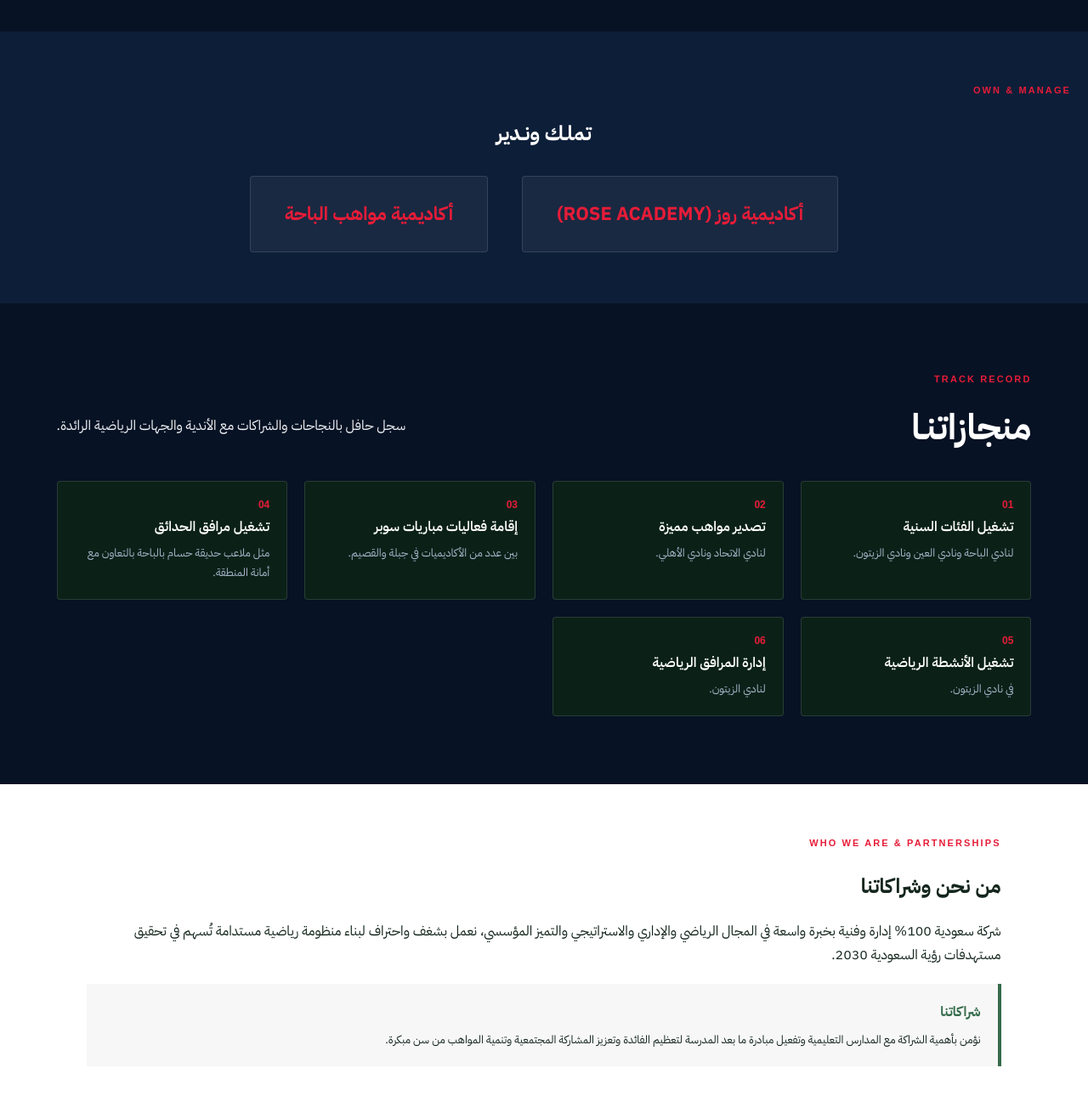
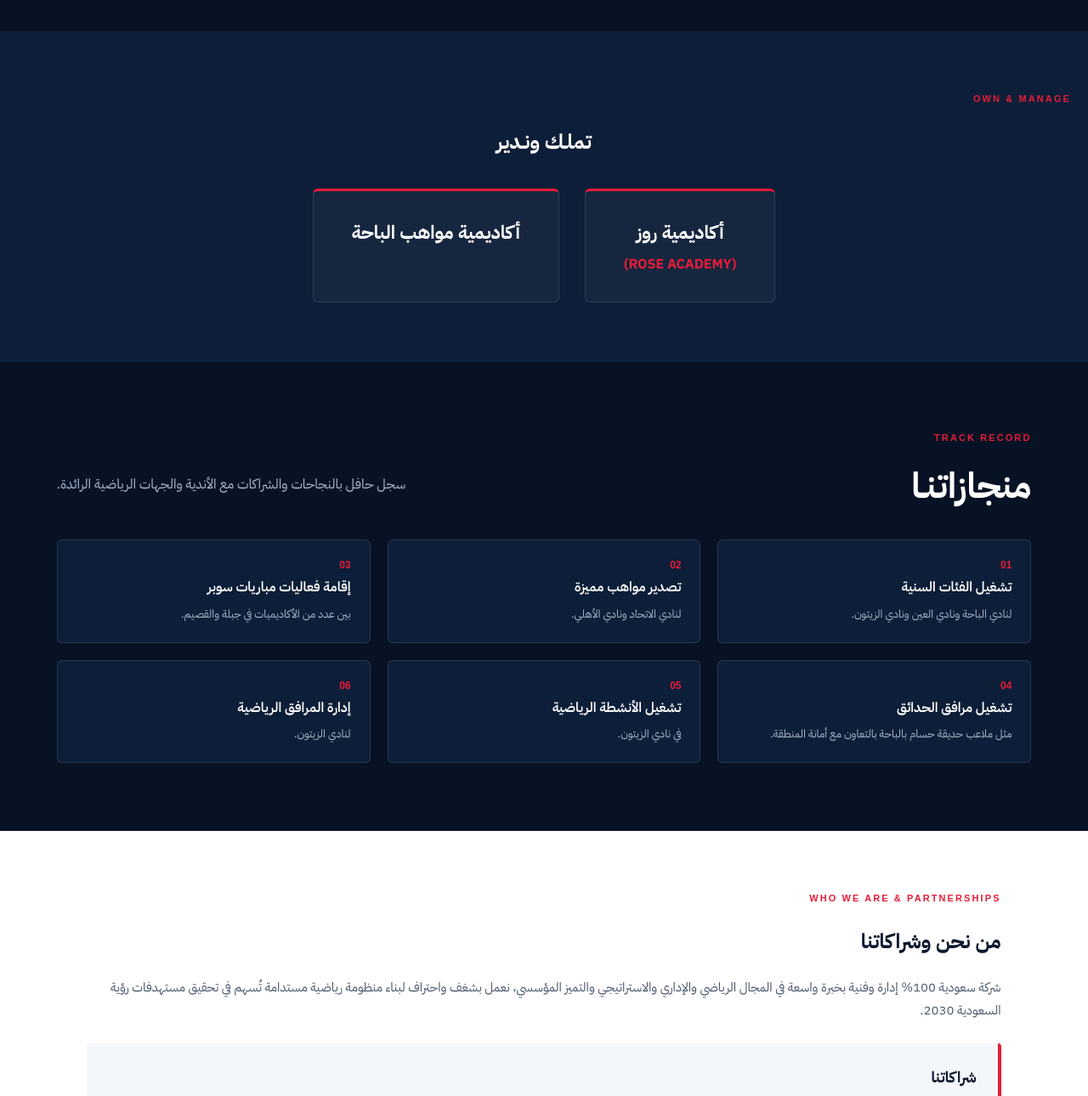
Before and after one commit to saudinational/Shm, a plain HTML site: page index.html in a window 1280 px wide. Shown: the part 1300-2590 px from the top of the page at 85% size. Drawn offline with Linux system fonts and the light colour scheme.

Commit message:
Update index.html

```diff
--- a/index.html
+++ b/index.html
@@ -3,9 +3,9 @@
 <head>
   <meta charset="UTF-8">
   <meta name="viewport" content="width=device-width, initial-scale=1.0">
-  <meta name="theme-color" content="#071511">
+  <meta name="theme-color" content="#071224">
   <meta name="description" content="شركة سهم — لإدارة وتشغيل المنشآت الرياضية والأكاديميات والفعاليات.">
-  <title>شركة سهم | Saham Athletics</title>
+  <title>شركة سهم | Saham</title>
   <link rel="preconnect" href="https://fonts.googleapis.com">
   <link rel="preconnect" href="https://fonts.gstatic.com" crossorigin>
   <link href="https://fonts.googleapis.com/css2?family=IBM+Plex+Sans+Arabic:wght@400;500;600;700&display=swap" rel="stylesheet">
@@ -15,7 +15,7 @@
   <div class="scroll-progress" id="scrollProgress"></div>
   <header class="site-header" id="top">
     <a class="brand" href="#top" aria-label="شركة سهم الرئيسية">
-      <span class="brand-word">سهـم <small>Saham</small></span>
+      <span class="brand-word">سهـ<em>م</em> <small>Saham</small></span>
     </a>
     <nav class="desktop-nav" aria-label="القائمة الرئيسية">
       <a class="active" href="#top">الرئيسية</a>
@@ -32,7 +32,7 @@
   </header>
 
   <main>
-    <!-- صورة الشركة الرئيسية في البداية فقط -->
+    <!-- واجهة الصفحة بأسلوب ألوان سهم الكحلي والأحمر -->
     <section class="hero">
       <div class="hero-image"></div>
       <div class="hero-shade"></div>
@@ -42,8 +42,8 @@
         <h1>شركة سعودية متخصصة...<br><em>نصنع التميز والاستدامة.</em></h1>
         <p class="hero-copy">نقوم بإدارة وتشغيل المنشآت والأكاديميات الرياضية وتقديم الاستشارات الرياضية وتنظيم الفعاليات وفق أفضل الممارسات الإدارية والرياضية لتحقيق الأثر الإيجابي في المجتمع.</p>
         <div class="hero-buttons">
-          <a class="btn btn-light" href="#sectors">استكشف قطاعاتنا <span></span></a>
-          <a class="text-link" href="#contact"><span class="play"></span> تواصل معنا</a>
+          <a class="btn btn-light" href="#sectors">استكشف قطاعاتنا <span>←</span></a>
+          <a class="text-link" href="#contact"><span class="play">▶</span> تواصل معنا</a>
         </div>
       </div>
       <div class="hero-bottom">
@@ -97,16 +97,16 @@
     </section>
 
     <!-- تملك وندير -->
-    <section class="academy-section" id="projects" style="background: var(--bg2); color: var(--cream);">
-      <div class="academy-copy reveal" style="grid-column: 1/-1; text-align: center; padding: 60px 20px;">
-        <p class="eyebrow dark-eyebrow" style="color: var(--accent);">OWN & MANAGE</p>
-        <h2 style="margin-bottom: 30px;">تملـك ونـدير</h2>
-        <div style="display: flex; justify-content: center; gap: 40px; flex-wrap: wrap; margin-top: 20px;">
-          <div style="background: rgba(255,255,255,0.05); padding: 25px 40px; border: 1px solid var(--line); border-radius: 4px;">
-            <h3 style="color: var(--accent); font-size: 22px; margin: 0;">أكاديمية روز (ROSE ACADEMY)</h3>
+    <section class="academy-section" id="projects">
+      <div class="academy-copy reveal" style="grid-column: 1/-1; text-align: center; padding: 70px 20px;">
+        <p class="eyebrow dark-eyebrow">OWN & MANAGE</p>
+        <h2 style="margin-bottom: 35px;">تملـك ونـدير</h2>
+        <div style="display: flex; justify-content: center; gap: 30px; flex-wrap: wrap;">
+          <div style="background: rgba(255,255,255,0.04); padding: 30px 45px; border: 1px solid var(--line); border-radius: 6px; border-top: 3px solid var(--accent);">
+            <h3 style="color: #fff; font-size: 22px; margin: 0;">أكاديمية روز <span style="color: var(--accent); font-size: 16px; display: block; margin-top: 5px;">(ROSE ACADEMY)</span></h3>
           </div>
-          <div style="background: rgba(255,255,255,0.05); padding: 25px 40px; border: 1px solid var(--line); border-radius: 4px;">
-            <h3 style="color: var(--accent); font-size: 22px; margin: 0;">أكاديمية مواهب الباحة</h3>
+          <div style="background: rgba(255,255,255,0.04); padding: 30px 45px; border: 1px solid var(--line); border-radius: 6px; border-top: 3px solid var(--accent);">
+            <h3 style="color: #fff; font-size: 22px; margin: 0;">أكاديمية مواهب الباحة</h3>
           </div>
         </div>
       </div>
@@ -119,36 +119,36 @@
           <p class="eyebrow">TRACK RECORD</p>
           <h2>منجازاتنـا</h2>
         </div>
-        <p>سجل حافل بالنجاحات والشراكات مع الأندية والجهات الرياضية الرائدة.</p>
+        <p style="color: #a8b8cc;">سجل حافل بالنجاحات والشراكات مع الأندية والجهات الرياضية الرائدة.</p>
       </div>
-      <div class="equipment-layout" style="grid-template-columns: 1fr;">
-        <div class="equipment-list reveal" style="display: grid; grid-template-columns: repeat(auto-fit, minmax(250px, 1fr)); gap: 20px;">
-          <div class="equipment-item" style="display:block; background: #0b2118; padding: 20px; border: 1px solid var(--line); border-radius: 4px;">
+      <div class="equipment-layout">
+        <div class="equipment-list reveal" style="display: grid; grid-template-columns: repeat(auto-fit, minmax(280px, 1fr)); gap: 20px;">
+          <div class="equipment-item">
             <span class="item-number">01</span>
             <b>تشغيل الفئات السنية</b>
             <small>لنادي الباحة ونادي العين ونادي الزيتون.</small>
           </div>
-          <div class="equipment-item" style="display:block; background: #0b2118; padding: 20px; border: 1px solid var(--line); border-radius: 4px;">
+          <div class="equipment-item">
             <span class="item-number">02</span>
             <b>تصدير مواهب مميزة</b>
             <small>لنادي الاتحاد ونادي الأهلي.</small>
           </div>
-          <div class="equipment-item" style="display:block; background: #0b2118; padding: 20px; border: 1px solid var(--line); border-radius: 4px;">
+          <div class="equipment-item">
             <span class="item-number">03</span>
             <b>إقامة فعاليات مباريات سوبر</b>
             <small>بين عدد من الأكاديميات في جبلة والقصيم.</small>
           </div>
-          <div class="equipment-item" style="display:block; background: #0b2118; padding: 20px; border: 1px solid var(--line); border-radius: 4px;">
+          <div class="equipment-item">
             <span class="item-number">04</span>
             <b>تشغيل مرافق الحدائق</b>
             <small>مثل ملاعب حديقة حسام بالباحة بالتعاون مع أمانة المنطقة.</small>
           </div>
-          <div class="equipment-item" style="display:block; background: #0b2118; padding: 20px; border: 1px solid var(--line); border-radius: 4px;">
+          <div class="equipment-item">
             <span class="item-number">05</span>
             <b>تشغيل الأنشطة الرياضية</b>
             <small>في نادي الزيتون.</small>
           </div>
-          <div class="equipment-item" style="display:block; background: #0b2118; padding: 20px; border: 1px solid var(--line); border-radius: 4px;">
+          <div class="equipment-item">
             <span class="item-number">06</span>
             <b>إدارة المرافق الرياضية</b>
             <small>لنادي الزيتون.</small>
@@ -157,15 +157,15 @@
       </div>
     </section>
 
-    <!-- من نحن الشراكات -->
-    <section class="governance-section" id="about" style="grid-template-columns: 1fr; background: var(--cream); color: #14261d;">
-      <div class="governance-copy reveal" style="padding: 60px 8%;">
+    <!-- من نحن وشراكاتنا -->
+    <section class="governance-section" id="about">
+      <div class="governance-copy reveal" style="padding: 70px 8%;">
         <p class="eyebrow dark-eyebrow">WHO WE ARE & PARTNERSHIPS</p>
-        <h2>من نحن وشراكاتنا</h2>
-        <p>شركة سعودية 100% إدارة وفنية بخبرة واسعة في المجال الرياضي والإداري والاستراتيجي والتميز المؤسسي، نعمل بشغف واحتراف لبناء منظومة رياضية مستدامة تُسهم في تحقيق مستهدفات رؤية السعودية 2030.</p>
-        <div style="background: rgba(0,0,0,0.03); padding: 20px; border-right: 4px solid #356b4b; margin-top: 20px;">
-          <h4 style="margin: 0 0 8px 0; color: #356b4b;">شراكاتنا</h4>
-          <p style="margin: 0; font-size: 13px;">نؤمن بأهمية الشراكة مع المدارس التعليمية وتفعيل مبادرة ما بعد المدرسة لتعظيم الفائدة وتعزيز المشاركة المجتمعية وتنمية المواهب من سن مبكرة.</p>
+        <h2 style="color: var(--text-dark); margin-bottom: 20px;">من نحن وشراكاتنا</h2>
+        <p style="color: #4a586e; font-size: 15px; line-height: 1.8;">شركة سعودية 100% إدارة وفنية بخبرة واسعة في المجال الرياضي والإداري والاستراتيجي والتميز المؤسسي، نعمل بشغف واحتراف لبناء منظومة رياضية مستدامة تُسهم في تحقيق مستهدفات رؤية السعودية 2030.</p>
+        <div style="background: #f4f7fa; padding: 25px; border-right: 4px solid var(--accent); border-radius: 4px; margin-top: 25px;">
+          <h4 style="margin: 0 0 10px 0; color: var(--text-dark); font-size: 18px;">شراكاتنا</h4>
+          <p style="margin: 0; font-size: 14px; color: #5a697d; line-height: 1.7;">نؤمن بأهمية الشراكة مع المدارس التعليمية وتفعيل مبادرة ما بعد المدرسة لتعظيم الفائدة وتعزيز المشاركة المجتمعية وتنمية المواهب من سن مبكرة.</p>
         </div>
       </div>
     </section>
@@ -192,14 +192,14 @@
           </select>
         </label>
         <label>تفاصيل الطلب<textarea name="message" rows="3" placeholder="أخبرنا باحتياجك..."></textarea></label>
-        <button class="btn btn-light submit-btn" type="submit">إرسال الطلب <span></span></button>
+        <button class="btn btn-light submit-btn" type="submit">إرسال الطلب <span>←</span></button>
         <p class="form-note">سيتم فتح تطبيق البريد لديك لإرسال الطلب مباشرة.</p>
       </form>
     </section>
   </main>
 
   <footer class="site-footer">
-    <a class="brand footer-brand" href="#top"><span class="brand-word">سهـم <small>Saham</small></span></a>
+    <a class="brand footer-brand" href="#top"><span class="brand-word">سهـ<em>م</em> <small>Saham</small></span></a>
     <p>شركة سهم لإدارة وتشغيل المنشآت الرياضية والأكاديميات والفعاليات.</p>
     <div class="footer-links">
       <a href="#sectors">قطاعاتنا</a>
@@ -208,7 +208,7 @@
       <a href="#about">من نحن</a>
       <a href="#contact">تواصل معنا</a>
     </div>
-    <small class="copyright">© <span id="year"></span> Saham Athletics. جميع الحقوق محفوظة.</small>
+    <small class="copyright">© <span id="year"></span> Saham. جميع الحقوق محفوظة.</small>
   </footer>
 
   <div class="toast" id="toast" role="status" aria-live="polite"></div>
```
